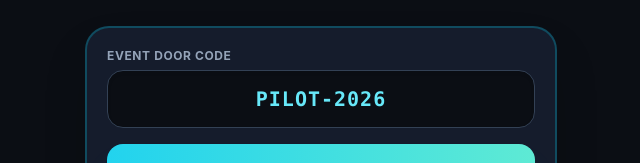
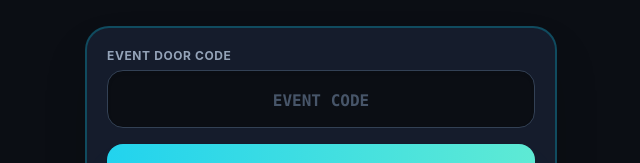
Before and after one commit to brockandrews/nightlife-icebreaker, a Next.js app: page / in a window 1280 px wide. Shown: the part 361-524 px from the top of the page, without its empty margins (319-959 px from the left). Built offline with nearby package versions, Linux system fonts and the light colour scheme.

Commit message:
Fix event door code input: clear prefilled state and improve hint text behavior

```diff
--- a/src/app/e/[code]/page.tsx
+++ b/src/app/e/[code]/page.tsx
@@ -171,7 +171,7 @@ export default function EventCheckInPage() {
             placeholder="e.g. Alex"
             maxLength={25}
             required
-            className="w-full py-3 px-4 bg-[#0B0E14] border border-slate-700 focus:border-cyan-400 rounded-xl text-white font-semibold text-base focus:outline-none focus:ring-2 focus:ring-cyan-500/30"
+            className="w-full py-3 px-4 bg-[#0B0E14] border border-slate-700 focus:border-cyan-400 rounded-xl text-white font-semibold text-base placeholder:text-slate-600 focus:placeholder-transparent focus:outline-none focus:ring-2 focus:ring-cyan-500/30"
           />
           <span className="text-[10px] text-slate-400 mt-0.5 block">
             Only your nickname will be visible to other players.
--- a/src/app/page.tsx
+++ b/src/app/page.tsx
@@ -14,7 +14,8 @@ import {
 
 export default function Home() {
   const router = useRouter();
-  const [doorCode, setDoorCode] = useState("PILOT-2026");
+  const [doorCode, setDoorCode] = useState("");
+  const [isFocused, setIsFocused] = useState(false);
 
   const handleJoin = (e: React.FormEvent) => {
     e.preventDefault();
@@ -84,10 +85,15 @@ export default function Home() {
               <input
                 type="text"
                 value={doorCode}
+                onFocus={() => setIsFocused(true)}
+                onBlur={() => setIsFocused(false)}
                 onChange={(e) => setDoorCode(e.target.value.toUpperCase())}
-                placeholder="e.g. PILOT-2026"
+                placeholder={isFocused ? "" : "EVENT CODE"}
+                autoCapitalize="characters"
+                autoCorrect="off"
+                autoComplete="off"
                 required
-                className="w-full py-3.5 px-4 bg-[#0B0E14] border border-slate-700 focus:border-cyan-400 rounded-2xl text-center text-xl font-mono font-black text-cyan-300 uppercase tracking-wider focus:outline-none focus:ring-4 focus:ring-cyan-500/20 shadow-inner"
+                className="w-full py-3.5 px-4 bg-[#0B0E14] border border-slate-700 focus:border-cyan-400 rounded-2xl text-center text-xl font-mono font-black text-cyan-300 uppercase tracking-wider placeholder:normal-case placeholder:font-sans placeholder:text-base placeholder:tracking-normal placeholder:font-bold placeholder:text-slate-600 focus:placeholder-transparent focus:outline-none focus:ring-4 focus:ring-cyan-500/20 shadow-inner"
               />
             </div>
           </div>
```
